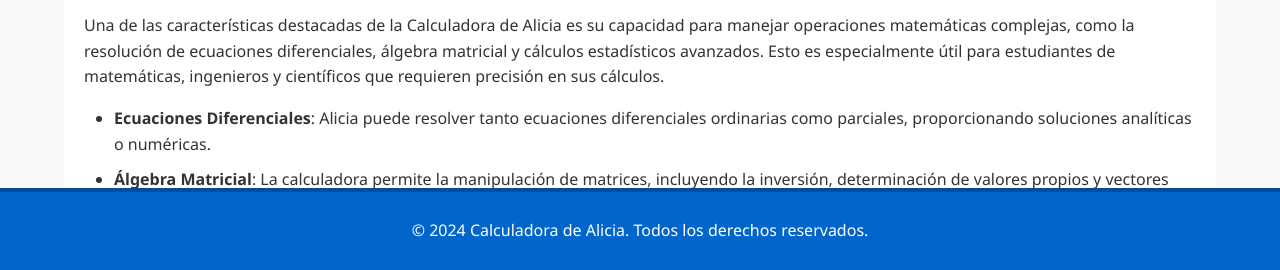
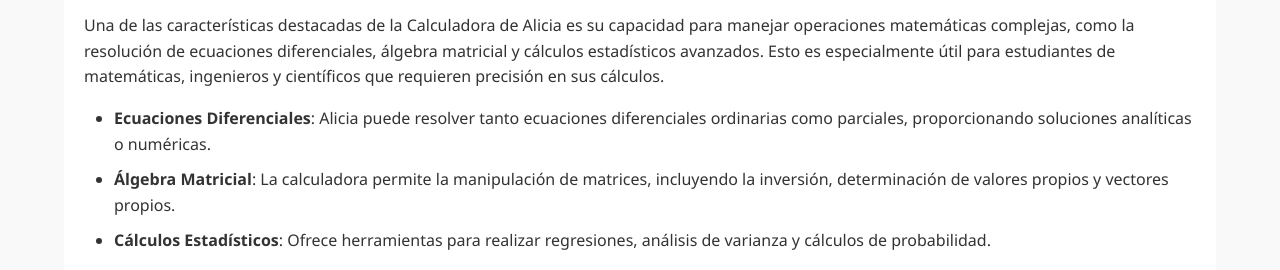
Before and after one commit to roberthinsom/lacalculadoraalicia, a plain HTML site: page index.html in a window 1280 px wide. Shown: the part 530-800 px from the top of the page. Drawn offline with Linux system fonts and the light colour scheme.

Commit message:
Update index.html

```diff
--- a/index.html
+++ b/index.html
@@ -1,6 +1,7 @@
 <!DOCTYPE html>
 <html lang="es">
 <head>
+    <meta name="google-site-verification" content="YEp28zWd165QktENlIuKEV7E6-4_M8smkZ-i-smKVYY" />
     <meta charset="UTF-8">
     <meta name="viewport" content="width=device-width, initial-scale=1.0">
     <title>Explora la Calculadora de Alicia: Funciones Avanzadas y Su Impacto en los Cálculos Diarios</title>
@@ -134,8 +135,5 @@
             <p>La Calculadora de Alicia representa un avance significativo en la tecnología de cálculo, ofreciendo una combinación de funciones avanzadas y facilidad de uso que la distingue de otros dispositivos en el mercado. Su impacto en los cálculos diarios es profundo, facilitando tareas complejas, ahorrando tiempo y mejorando la precisión. Ya sea que seas un profesional, un estudiante o simplemente alguien que necesita realizar cálculos precisos, la Calculadora de Alicia es una herramienta que puede transformar tu manera de trabajar con números.</p>
         </article>
     </div>
-    <footer>
-        <p>&copy; 2024 Calculadora de Alicia. Todos los derechos reservados.</p>
-    </footer>
 </body>
 </html>
```
